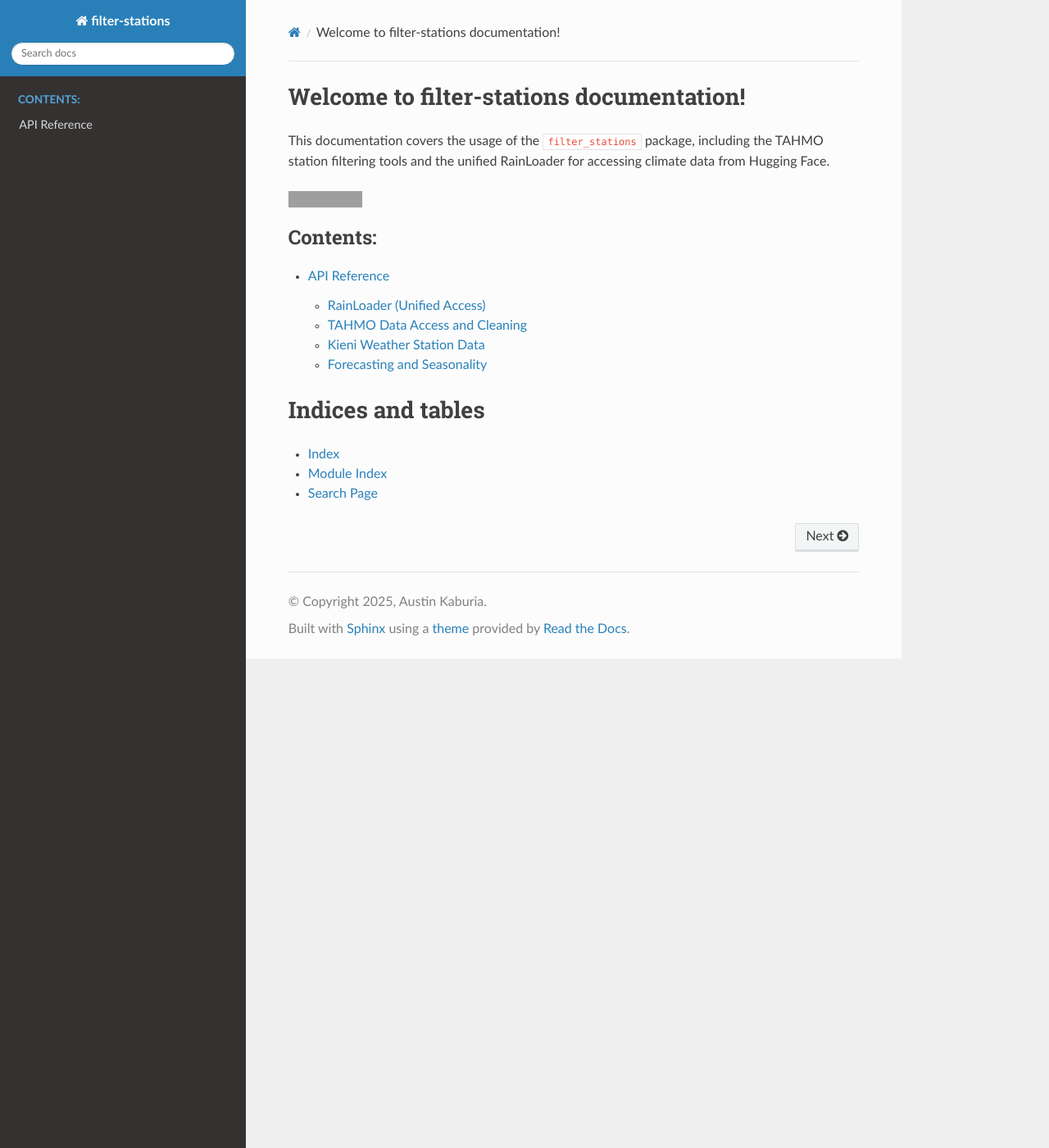
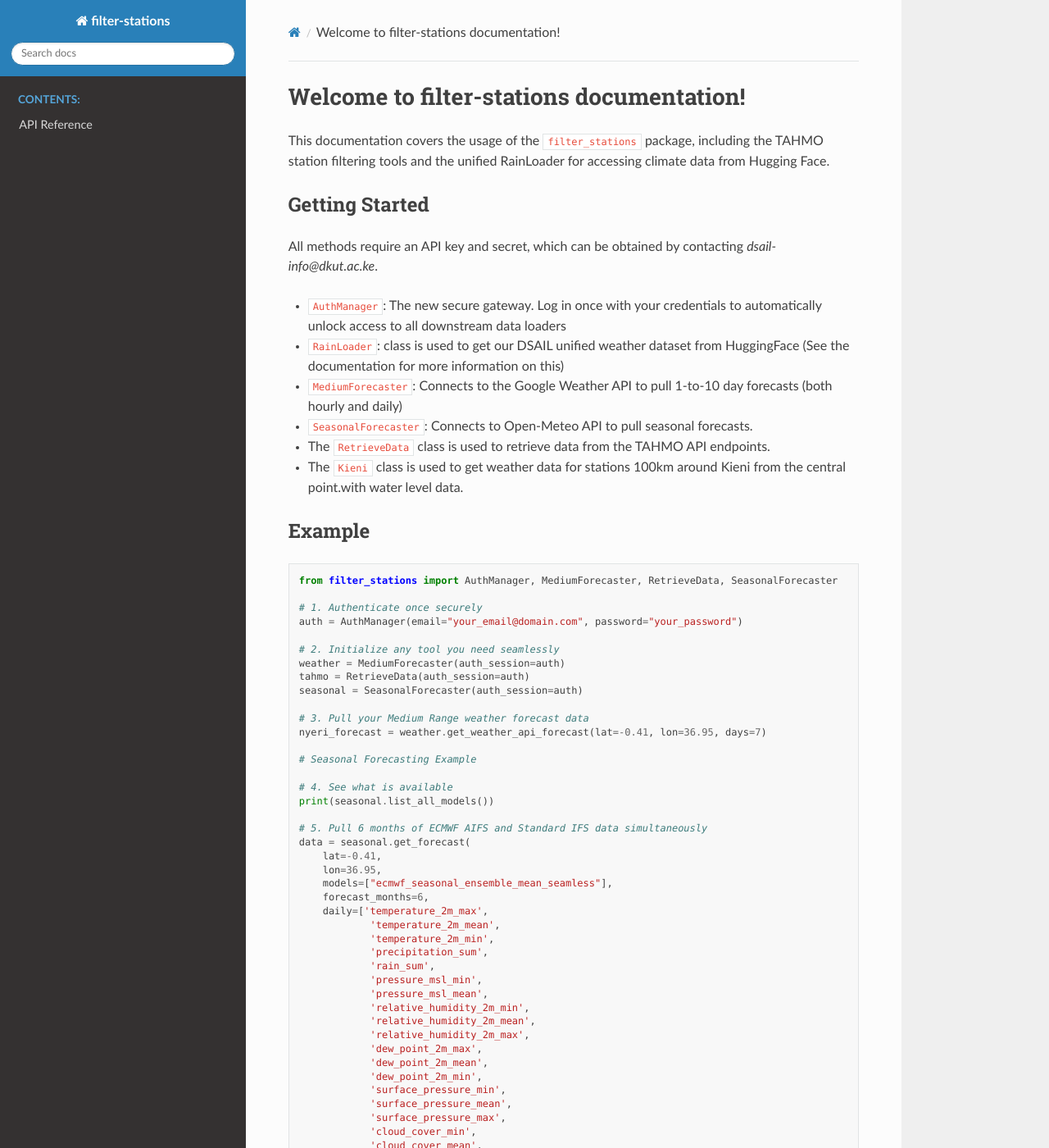
Before and after one commit to kaburia/filter-stations, a Sphinx documentation site: the page built from docs/source/index.rst, in a window 1280 px wide and 1400 px high. Shown: the whole window at 82% size. Built offline with Sphinx 7.4.7 and the Read the Docs theme 3.1.0, drawn with Linux system fonts in a browser that asks for light colours; some of the changed text lies outside the part shown; grey boxes are pictures that could not be loaded.

Commit message:
filter_stations

```diff
--- a/docs/source/index.rst
+++ b/docs/source/index.rst
@@ -2,6 +2,73 @@ Welcome to filter-stations documentation!
 =========================================
 
 This documentation covers the usage of the ``filter_stations`` package, including the TAHMO station filtering tools and the unified RainLoader for accessing climate data from Hugging Face.
+
+Getting Started
+---------------
+All methods require an API key and secret, which can be obtained by contacting `dsail-info@dkut.ac.ke`.
+
+- ``AuthManager``: The new secure gateway. Log in once with your credentials to automatically unlock access to all downstream data loaders
+- ``RainLoader``: class is used to get our DSAIL unified weather dataset from HuggingFace (See the documentation for more information on this)
+- ``MediumForecaster``: Connects to the Google Weather API to pull 1-to-10 day forecasts (both hourly and daily)
+- ``SeasonalForecaster``: Connects to Open-Meteo API to pull seasonal forecasts.
+- The ``RetrieveData`` class is used to retrieve data from the TAHMO API endpoints.
+- The ``Kieni`` class is used to get weather data for stations 100km around Kieni from the central point.with water level data.
+
+Example
+-------
+
+.. code-block:: python
+
+    from filter_stations import AuthManager, MediumForecaster, RetrieveData, SeasonalForecaster
+
+    # 1. Authenticate once securely
+    auth = AuthManager(email="your_email@domain.com", password="your_password")
+
+    # 2. Initialize any tool you need seamlessly
+    weather = MediumForecaster(auth_session=auth)
+    tahmo = RetrieveData(auth_session=auth)
+    seasonal = SeasonalForecaster(auth_session=auth)
+
+    # 3. Pull your Medium Range weather forecast data
+    nyeri_forecast = weather.get_weather_api_forecast(lat=-0.41, lon=36.95, days=7)
+
+    # Seasonal Forecasting Example
+
+    # 4. See what is available
+    print(seasonal.list_all_models())
+
+    # 5. Pull 6 months of ECMWF AIFS and Standard IFS data simultaneously
+    data = seasonal.get_forecast(
+        lat=-0.41,
+        lon=36.95,
+        models=["ecmwf_seasonal_ensemble_mean_seamless"],
+        forecast_months=6,
+        daily=['temperature_2m_max',
+                'temperature_2m_mean',
+                'temperature_2m_min',
+                'precipitation_sum',
+                'rain_sum',
+                'pressure_msl_min',
+                'pressure_msl_mean',
+                'relative_humidity_2m_min',
+                'relative_humidity_2m_mean',
+                'relative_humidity_2m_max',
+                'dew_point_2m_max',
+                'dew_point_2m_mean',
+                'dew_point_2m_min',
+                'surface_pressure_min',
+                'surface_pressure_mean',
+                'surface_pressure_max',
+                'cloud_cover_min',
+                'cloud_cover_mean',
+                'cloud_cover_max' ]
+    )
+
+    # 6. View the AIFS DataFrame (first model in the list)
+    aifs_df = data[0]["daily_df"]
+    print(aifs_df)
+
+    seasonal.list_api_variables()
 
 .. image:: https://colab.research.google.com/assets/colab-badge.svg
    :target: https://colab.research.google.com/drive/1KUUtvozBTePyezc1i5hhDuFFSWLzEcXH?usp=sharing
```
